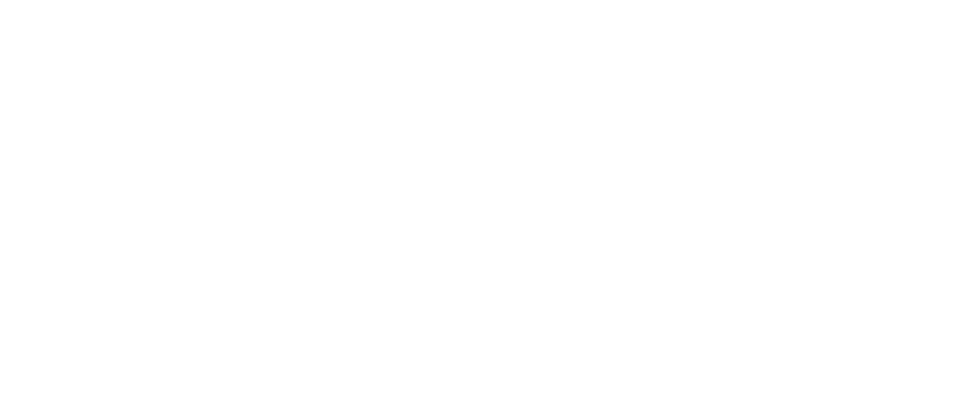
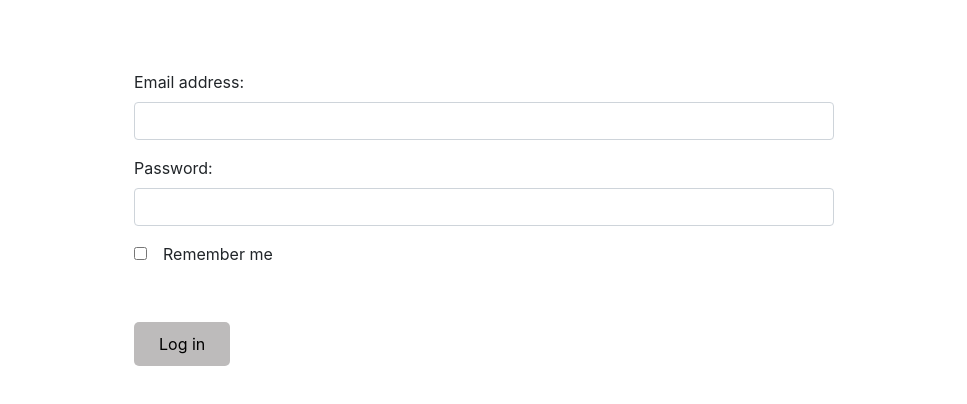
Before and after one commit to Danilova09/norway, an Angular app: page / in a window 1280 px wide. Shown: the part 2807-3211 px from the top of the page, without its empty margins (156-1123 px from the left). Before the commit the page ends 2807 px from the top, so only its background shows below. Built offline with nearby package versions, Linux system fonts and the light colour scheme.

Commit message:
Генерация и стилизация компонента contact-us. Добавление компонента в разметку.

```diff
--- a/src/app/app.component.html
+++ b/src/app/app.component.html
@@ -4,3 +4,4 @@
 <app-home></app-home>
 <app-activities></app-activities>
 <app-attractions></app-attractions>
+<app-contact-us></app-contact-us>
--- a/src/app/app.module.ts
+++ b/src/app/app.module.ts
@@ -6,6 +6,7 @@
 import { HomeComponent } from './home/home.component';
 import { ActivitiesComponent } from './activities/activities.component';
 import { AttractionsComponent } from './attractions/attractions.component';
+import { ContactUsComponent } from './contact-us/contact-us.component';
 
 @NgModule({
   declarations: [
@@ -14,6 +15,7 @@
     HomeComponent,
     ActivitiesComponent,
     AttractionsComponent,
+    ContactUsComponent,
   ],
   imports: [
     BrowserModule
--- /dev/null
+++ b/src/app/contact-us/contact-us.component.css
@@ -0,0 +1,21 @@
+.form-block {
+  display: block;
+  margin: 70px auto auto auto;
+  width: 700px;
+  padding-bottom: 100px;
+}
+
+.btn-log-in {
+  background: #bdbbbb;
+  border-radius: 5px;
+  padding: 10px 25px;
+  transition: all 250ms;
+  margin-top: 50px;
+  color: #000;
+  border: none;
+}
+
+.btn-log-in:hover {
+  background: rgba(0, 0, 0, 0.3);
+  box-shadow: 0px 10px 13px -7px #000000, -11px 28px 27px 34px rgba(0,0,0,0);
+}
--- /dev/null
+++ b/src/app/contact-us/contact-us.component.html
@@ -0,0 +1,14 @@
+<form class="form-block">
+  <div class="form-group">
+    <label for="email">Email address:</label>
+    <input type="email" class="form-control" id="email">
+  </div>
+  <div class="form-group">
+    <label for="pwd">Password:</label>
+    <input type="password" class="form-control" id="pwd">
+  </div>
+  <div class="checkbox">
+    <label><input type="checkbox" class="mr-3">Remember me</label>
+  </div>
+  <button type="submit" class="btn-log-in mt-5">Log in</button>
+</form>
--- /dev/null
+++ b/src/app/contact-us/contact-us.component.ts
@@ -0,0 +1,15 @@
+import { Component, OnInit } from '@angular/core';
+
+@Component({
+  selector: 'app-contact-us',
+  templateUrl: './contact-us.component.html',
+  styleUrls: ['./contact-us.component.css']
+})
+export class ContactUsComponent implements OnInit {
+
+  constructor() { }
+
+  ngOnInit(): void {
+  }
+
+}
```
